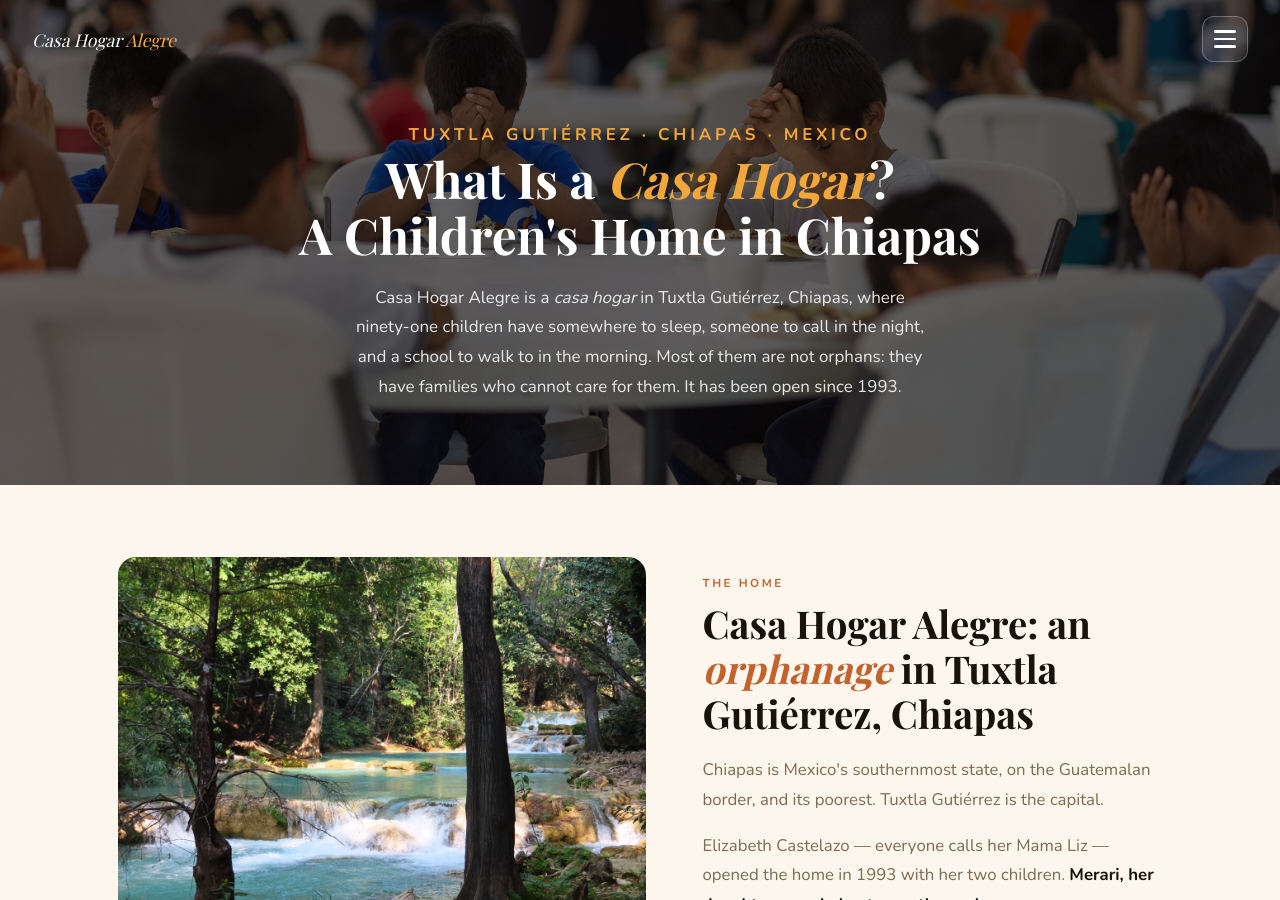
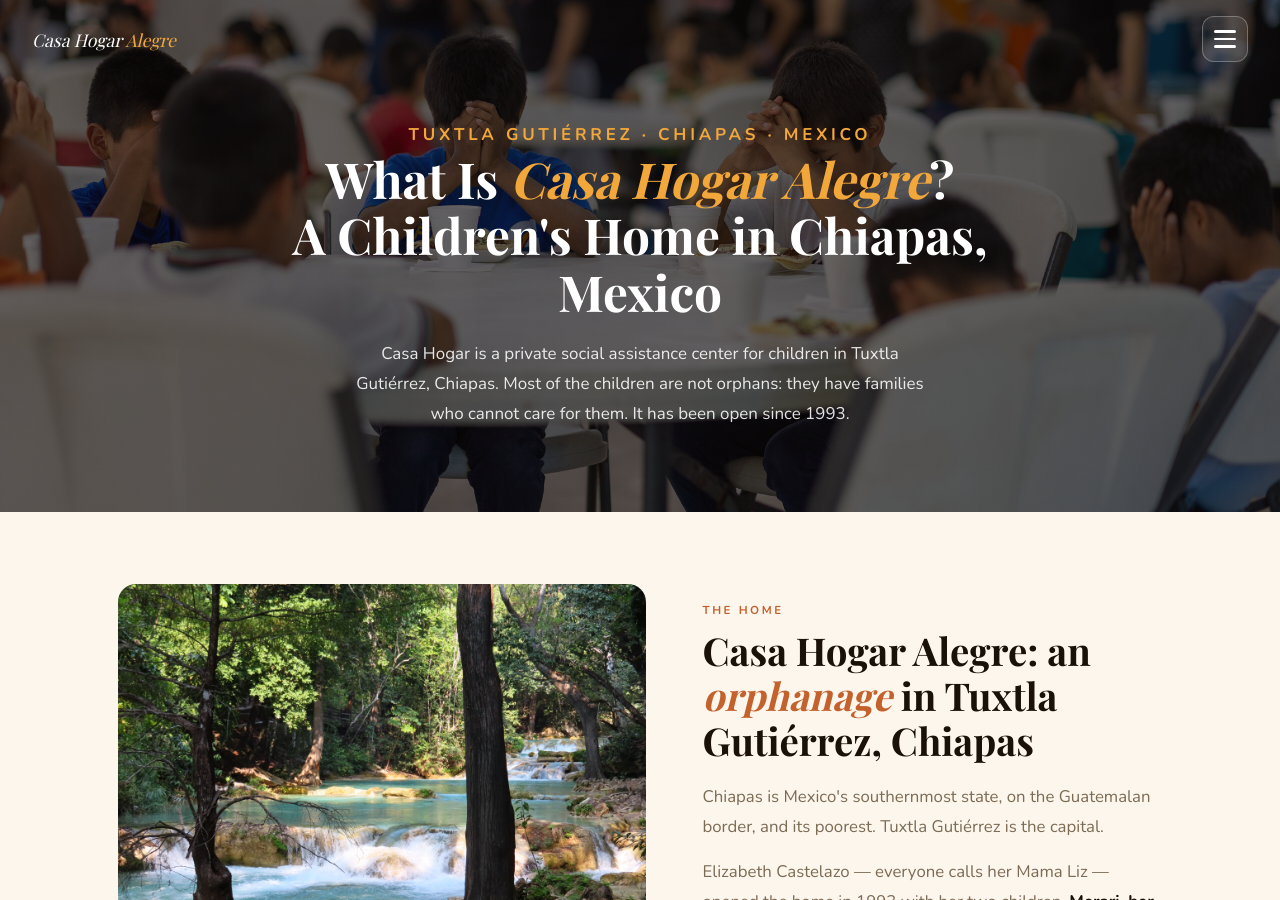
Before and after one commit to trujequebolio/Website, a Jekyll site: the page casa-hogar/index.html, which Jekyll copies as it is, in a window 1280 px wide and 900 px high. Built offline with Jekyll 4.4.1, drawn with Linux system fonts in a browser that asks for light colours; some web fonts are replaced.

Commit message:
/casa-hogar/: la entrada dice qué es Casa Hogar Alegre
El H1 pasa de la pregunta genérica a la concreta, y la entradilla
deja la descripción literaria por la definición institucional:

  What Is Casa Hogar Alegre?
  A Children's Home in Chiapas, Mexico

  Casa Hogar is a private social assistance center for children in
  Tuxtla Gutiérrez, Chiapas. Most of the children are not orphans:
  they have families who cannot care for them. It has been open
  since 1993.

"Centro de asistencia social" va traducido, que es como lo lee el
visitante, y con "private", coherente con la sección de financiación.

El título de la pestaña se queda como estaba — "What Is a Casa
Hogar?..." — porque es el que sale en los resultados de Google y
conserva la búsqueda por la que existe esta página. El H1 sirve al
lector, el título a la búsqueda; nadie los ve a la vez.

Co-Authored-By: Claude Opus 5 <noreply@anthropic.com>
Claude-Session: https://claude.ai/code/session_01L1nV7GcGV46KL73QNvt4yn

```diff
--- a/casa-hogar/index.html
+++ b/casa-hogar/index.html
@@ -520,8 +520,8 @@
   <header class="page-hero">
     <div class="wrap">
       <p class="section-label">Tuxtla Gutiérrez · Chiapas · Mexico</p>
-      <h1>What Is a <em>Casa Hogar</em>?<br>A Children's Home in Chiapas</h1>
-      <p>Casa Hogar Alegre is a <em>casa hogar</em> in Tuxtla Gutiérrez, Chiapas, where ninety-one children have somewhere to sleep, someone to call in the night, and a school to walk to in the morning. Most of them are not orphans: they have families who cannot care for them. It has been open since 1993.</p>
+      <h1>What Is <em>Casa Hogar Alegre</em>?<br>A Children's Home in Chiapas, Mexico</h1>
+      <p>Casa Hogar is a private social assistance center for children in Tuxtla Gutiérrez, Chiapas. Most of the children are not orphans: they have families who cannot care for them. It has been open since 1993.</p>
     </div>
   </header>
 
```
